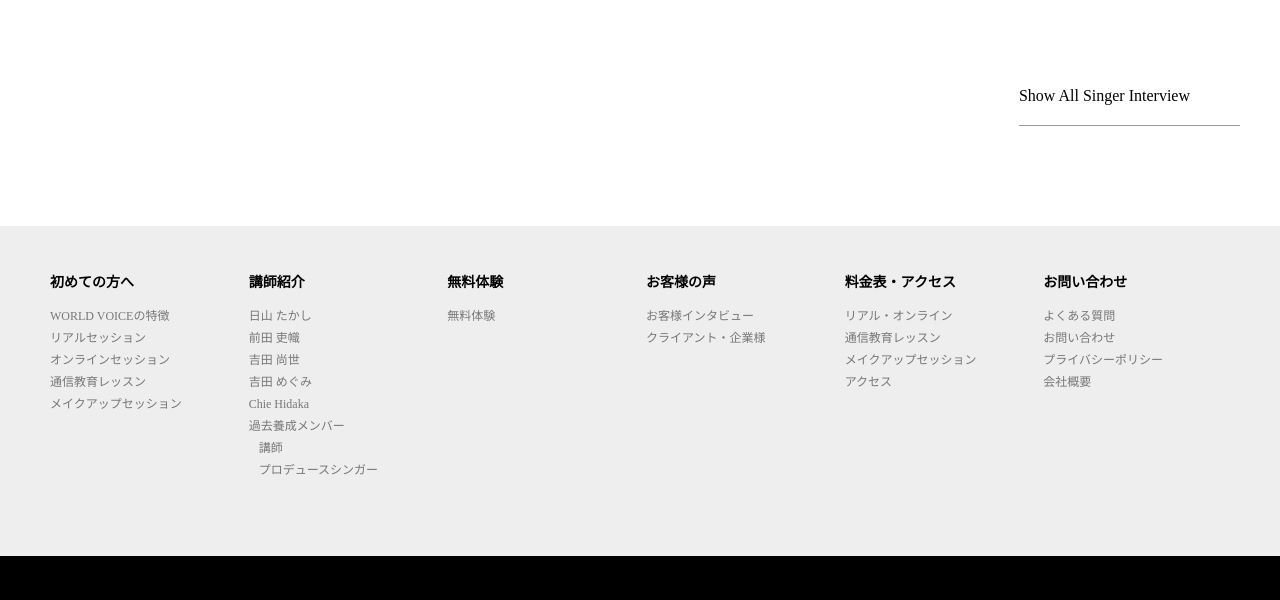
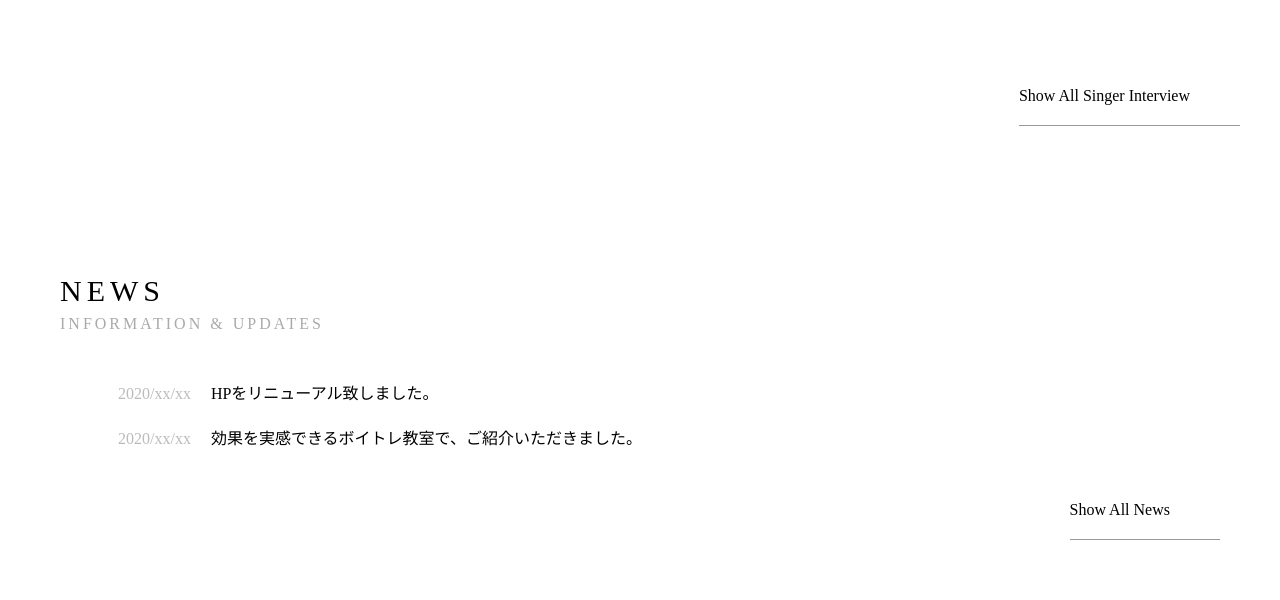
Before and after one commit to yj2222/wv_proto_1, a plain HTML site: page index.html in a window 1280 px wide. Shown: the part 4266-4866 px from the top of the page. Drawn offline with nearby package versions, Linux system fonts and the light colour scheme.

Commit message:
Update index.html for section news

```diff
--- a/css/style.css
+++ b/css/style.css
@@ -502,6 +502,7 @@ h3::after{
 ---------------------------------- */
 .sec-baf{
   padding: 0 10px;
+  margin-bottom: 100px;
 }
 .sec-baf h3{
   padding: 0;
@@ -569,6 +570,69 @@ h3::after{
 .sec-baf__fbx figcaption{
   line-height: 1.5;
 }
+/* section news
+---------------------------- */
+.sec-news{
+  padding: 50px 10px;
+}
+@media screen and (min-width: 768px){
+  .sec-news{
+    padding: 50px 20px;
+  }
+}
+.sec-news h3{
+  padding: 0;
+  margin: 0 0 10px;
+  font-size: 30px;
+  letter-spacing: 5px;
+  color: #000;
+}
+.sec-news h3::after{
+  display: none;
+}
+.sec-news span{
+  display: block;
+  margin-bottom: 50px;
+  font-size: 16px;
+  color: #aaa;
+  letter-spacing: 3px;
+}
+.sec-news ul{
+  width: 90%;
+  margin: 0 auto;
+  margin-bottom: 50px;
+}
+.sec-news li{
+  margin-bottom: 20px;
+  font-size: 16px;
+  display: flex;
+}
+.sec-news time{
+  /* aタグのunderline(after)の位置調整のため */
+  line-height: 1.5;
+  margin-right: 20px;
+  color: #bbb;
+}
+.sec-news li a{
+  /* aタグのunderline(after)の位置調整のため */
+  line-height: 1.5;
+  transition: .5s;
+}
+.sec-news li a:hover{
+  color: var(--sec-msg-accent);
+}
+.sec-news li a::after{
+  content: '';
+  display: block;
+  width: 0;
+  height: 1px;
+  background: var(--sec-msg-accent);
+  transition: .5s;
+}
+.sec-news li a:hover::after{
+  width: 100%;
+}
+
 /* footer
 ----------------------------------- */
 footer{
--- a/index.html
+++ b/index.html
@@ -140,6 +140,16 @@
       </div>
       <p class="more container"><a href="#">Show All Singer Interview</a></p>
     </section>
+    <!-- section news -->
+    <section class="sec-news container">
+      <h3>NEWS</h3>
+      <span>INFORMATION & UPDATES</span>
+      <ul>
+        <li><time datetime="">2020/xx/xx</time><a href="#">HPをリニューアル致しました。</a></li>
+        <li><time datetime="">2020/xx/xx</time><a href="#">効果を実感できるボイトレ教室で、ご紹介いただきました。</a></li>
+      </ul>
+      <p class="more container"><a href="#">Show All News</a></p>
+    </section>
   </main>
   <!-- footer -->
   <footer>
```
